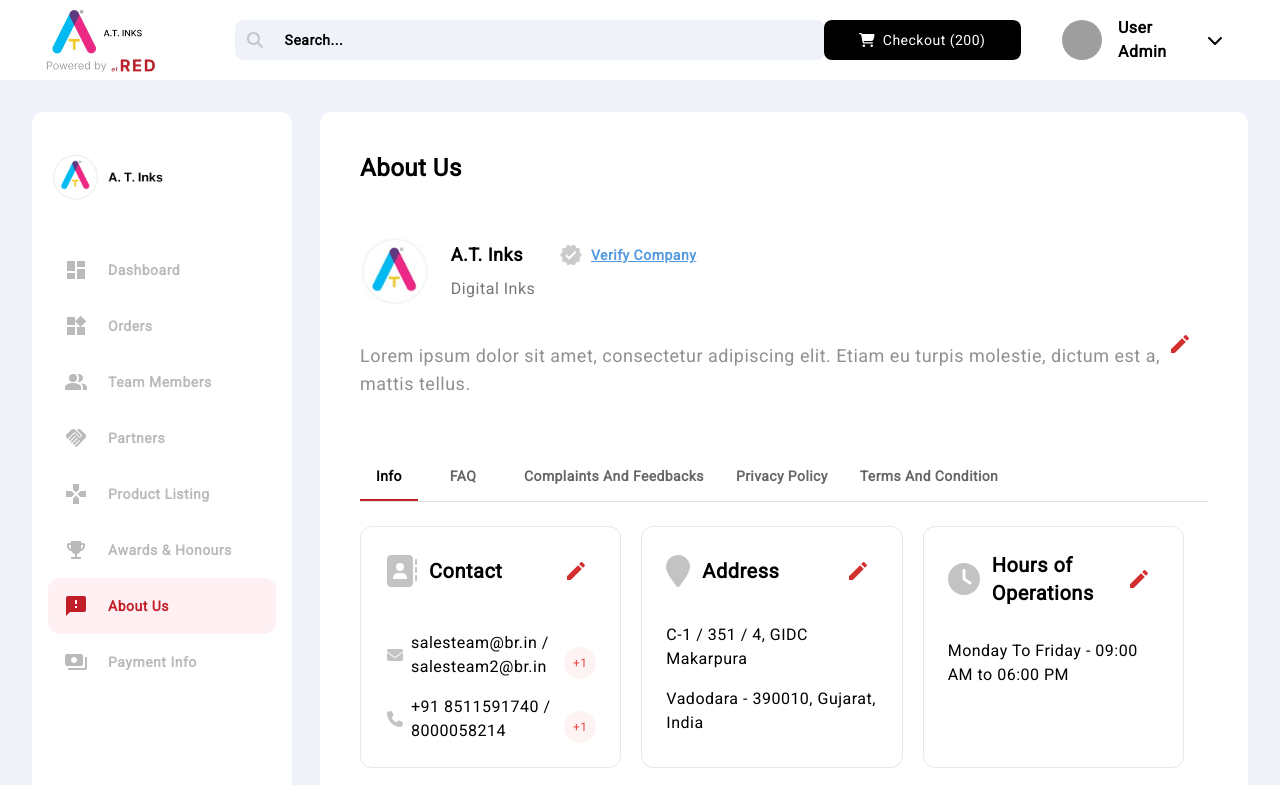
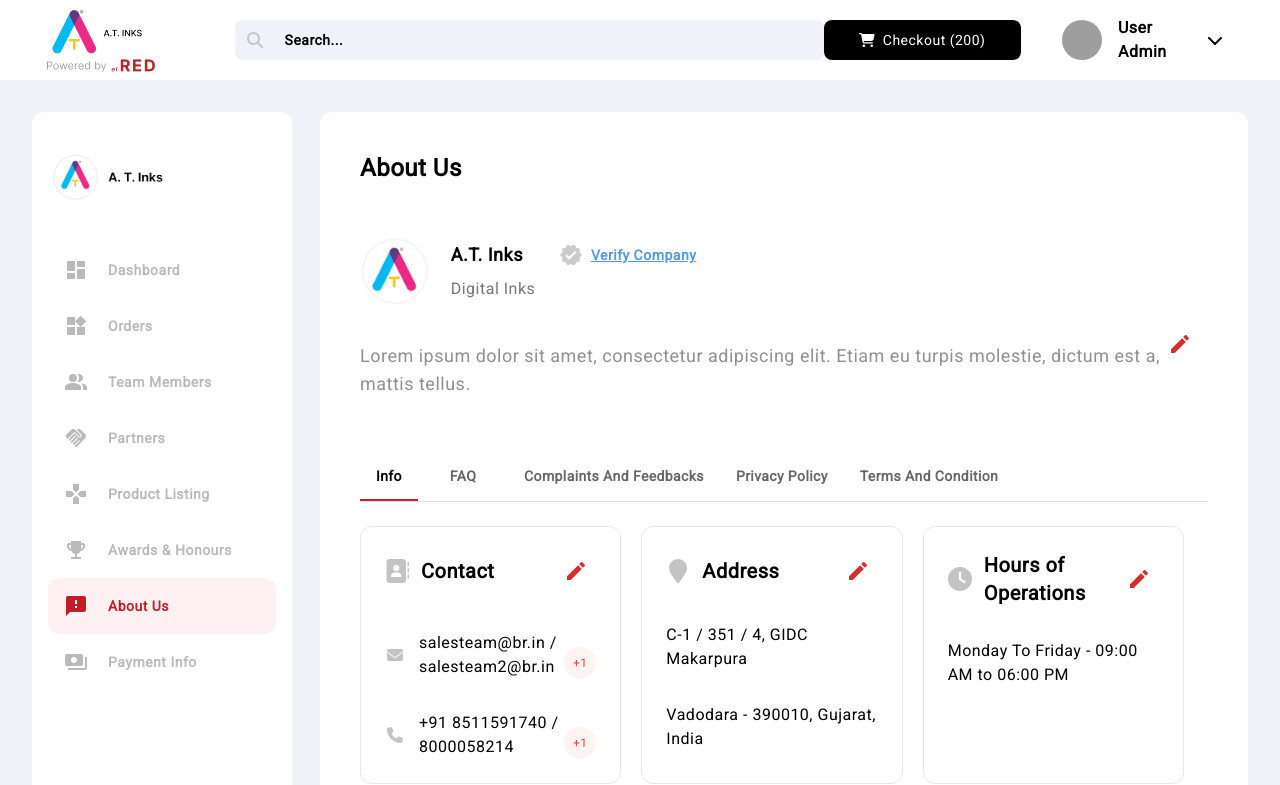
Before and after one commit to WyvernDrexx/ts_webapp_atinks, a React (Vite) app: page / in a window 1280 px wide. Shown: the top 785 px of the page. Built offline with nearby package versions, Linux system fonts and the light colour scheme; grey boxes are pictures that could not be loaded.

Commit message:
contact edit and list ui fixes

```diff
--- a/src/features/aboutUs/components/Card.tsx
+++ b/src/features/aboutUs/components/Card.tsx
@@ -20,7 +20,7 @@
     <div className={`border p-6 rounded-xl`}>
       <div className='flex justify-between items-center'>
         <div className='flex items-center'>
-          <FontAwesomeIcon size='2x' color='#c3c3c3' icon={icon} />
+          <FontAwesomeIcon className='w-6 h-6' color='#c3c3c3' icon={icon} />
           <p className='ml-3 text-xl font-semibold'>{title}</p>
         </div>
         <IconButton onClick={onEditClick}>
--- a/src/features/aboutUs/routes/AboutUs/Components/ContactCardBody.tsx
+++ b/src/features/aboutUs/routes/AboutUs/Components/ContactCardBody.tsx
@@ -13,7 +13,7 @@
       <div className='flex items-center relative'>
         <FontAwesomeIcon color='#c3c3c3' icon={faEnvelope} />
         <div className='relative flex w-[100%]'>
-          <p className='ml-2'>{emails.slice(0, 2).join(' / ')}</p>
+          <p className='ml-4'>{emails.slice(0, 2).join(' / ')}</p>
           {emails.length > 2 && (
             <span
               className={cn(
@@ -28,10 +28,10 @@
           )}
         </div>
       </div>
-      <div className='flex items-center mt-4 relative'>
+      <div className='flex items-center mt-8 relative'>
         <FontAwesomeIcon color='#c3c3c3' icon={faPhone} />
         <div className='relative flex w-[100%]'>
-          <p className='ml-2'>{phoneNumbers.slice(0, 2).join(' / ')}</p>
+          <p className='ml-4'>{phoneNumbers.slice(0, 2).join(' / ')}</p>
           {phoneNumbers.length > 2 && (
             <span
               className={cn(
--- a/src/features/aboutUs/routes/AboutUs/Components/ContactEdit.tsx
+++ b/src/features/aboutUs/routes/AboutUs/Components/ContactEdit.tsx
@@ -119,7 +119,7 @@
       </div>
       <Button
         onClick={() => handleSave(selectedContact)}
-        className='w-[100%] bottom-12 h-12 text-lg bg-[#bf202a] absolute'
+        className='w-[100%] bottom-12 h-[60px] text-lg bg-[#bf202a] absolute'
       >
         Save
       </Button>
--- a/src/features/aboutUs/routes/AboutUs/Components/ContactList.tsx
+++ b/src/features/aboutUs/routes/AboutUs/Components/ContactList.tsx
@@ -26,7 +26,7 @@
           </Card>
         </div>
       ))}
-      <Button className='w-[100%] bottom-12 h-12 text-lg bg-[#bf202a] absolute'>
+      <Button className='w-[100%] bottom-12 h-[60px] text-lg bg-[#bf202a] absolute'>
         Save
       </Button>
     </div>
--- a/src/features/aboutUs/routes/AboutUs/Components/Info.tsx
+++ b/src/features/aboutUs/routes/AboutUs/Components/Info.tsx
@@ -72,7 +72,7 @@
       Body: (
         <div className='mt-8'>
           <p>C-1 / 351 / 4, GIDC Makarpura</p>
-          <p className='mt-4'>Vadodara - 390010, Gujarat, India</p>
+          <p className='mt-8'>Vadodara - 390010, Gujarat, India</p>
         </div>
       )
     },
```
